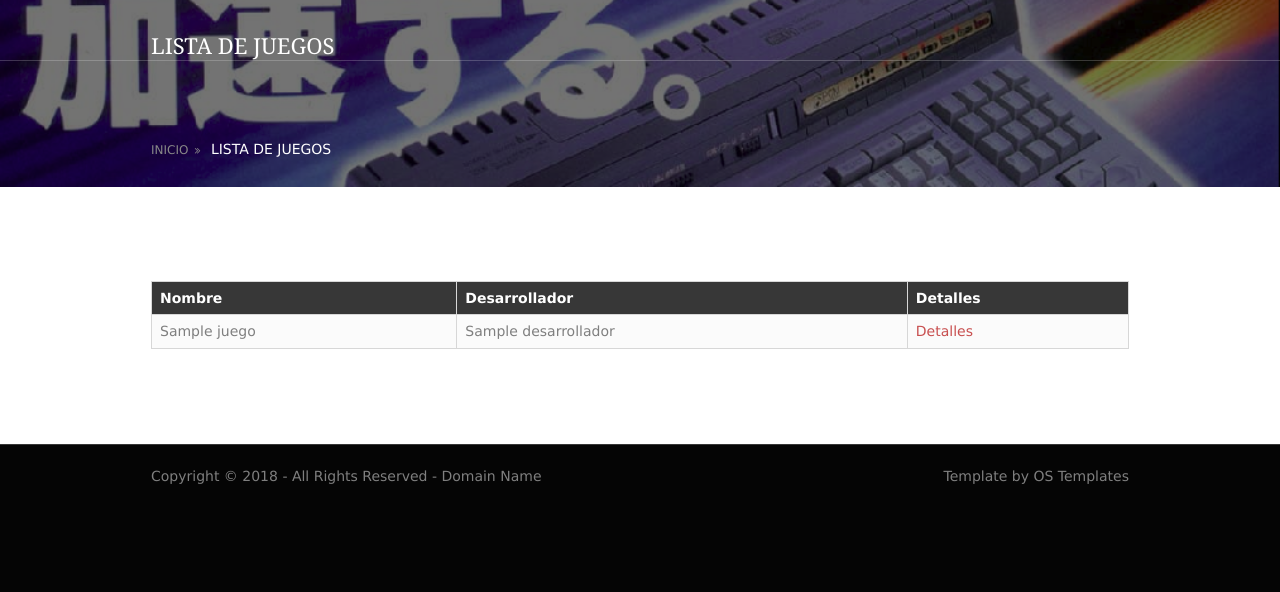
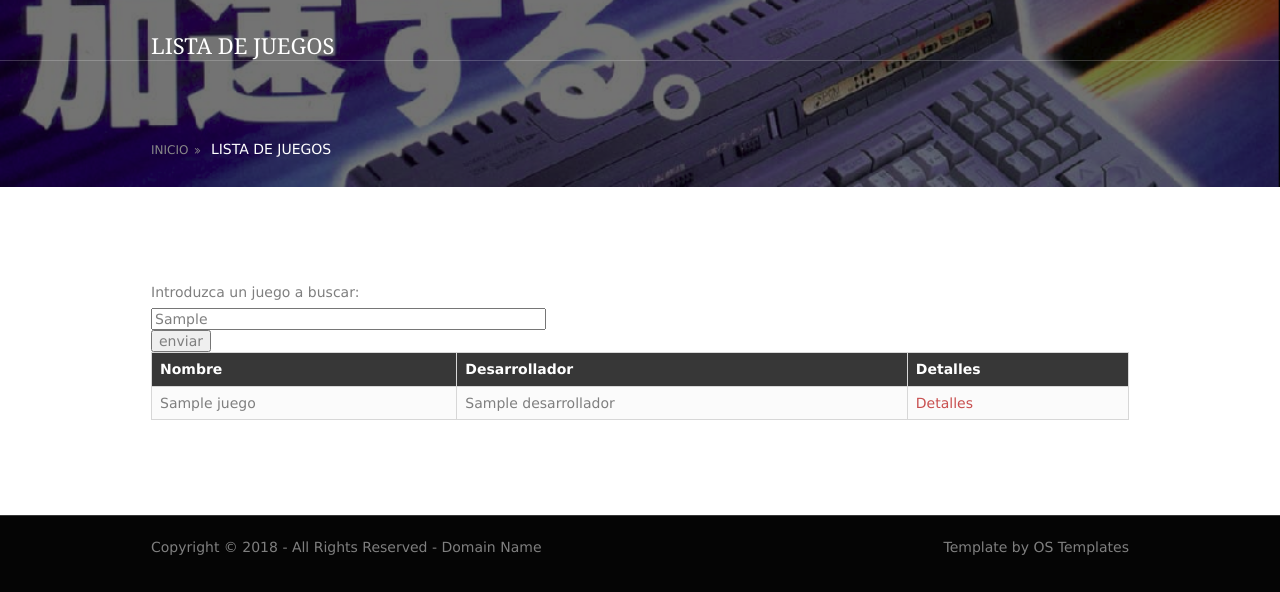
Before and after one commit to robertorodriguez98/tarea-pagina-msx, a Flask app: template templates/listajuegos.html in a window 1280 px wide. Shown: the top 592 px of the page. Run offline with Flask 2, Linux system fonts and the light colour scheme; the template is opened without the code that fills it: most values are stand-ins (such as "Sample title", 1, 10 or a date in 2020).

Commit message:
modificada la página para que tenga el formato indicado y añadida la persistencia de la búsqueda

```diff
--- a/app.py
+++ b/app.py
@@ -32,6 +32,6 @@ def juego(id):
             return render_template("juego.html",juego=juego)
     abort(404)
 
-#app.run("0.0.0.0",5000,debug=True)
-port=os.environ["PORT"]
-app.run("0.0.0.0",int(port),debug=True)
+app.run("0.0.0.0",5000,debug=True)
+#port=os.environ["PORT"]
+#app.run("0.0.0.0",int(port),debug=True)
--- a/templates/listajuegos.html
+++ b/templates/listajuegos.html
@@ -5,6 +5,11 @@
 {% block contenido %}
 <div class="posts">
     <p>
+        <form method="post" action="/juegos">
+            <label> Introduzca un juego a buscar: </label>
+            <input type="text" name="juego" value={{juegobusc}} size=50/>
+            <input type="submit" value="enviar"/>
+        </form>
         <table>
             <thead>
                 <tr>
```
